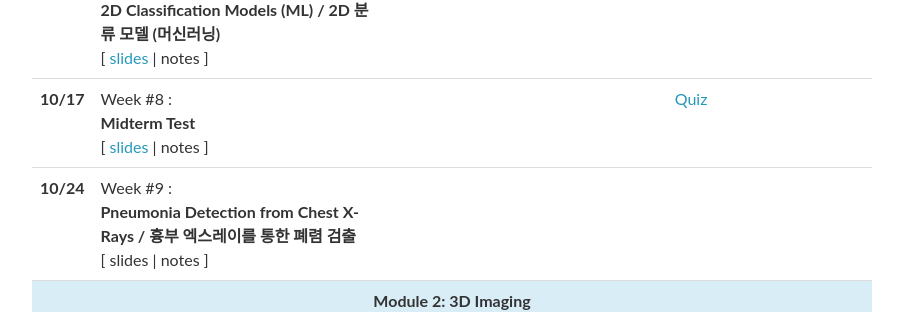
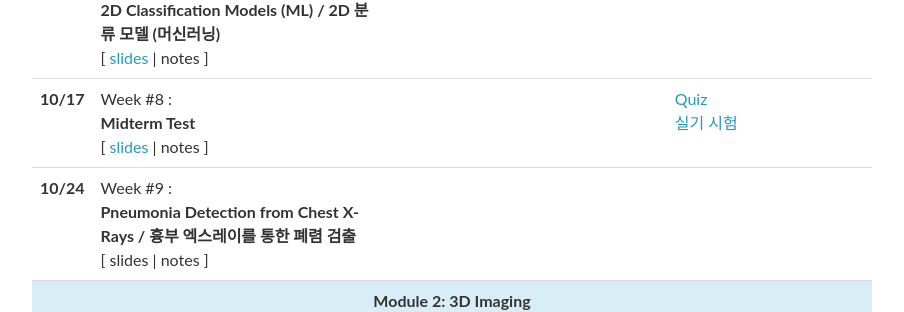
Before and after one commit to 2023-aaronkr/ut-cad, a Jekyll site: the page built from _pages/lectures.md, in a window 1280 px wide and 900 px high, scrolled down 837 px. Shown: the part 147-459 px from the top of the window, without its empty margins (188-1092 px from the left). Built offline with Jekyll 4.4.1, drawn with Linux system fonts in a browser that asks for light colours; nearby versions of some CDN libraries; comment, search, counter and statistics services are not loaded.

Commit message:
Update lectures.yml

```diff
--- a/_data/lectures.yml
+++ b/_data/lectures.yml
@@ -65,6 +65,7 @@
   slides: "https://docs.google.com/presentation/d/1O3OjITXo4EAIY6ORoUlRKQbFmAGEcsFdjvyABbhxPvk/edit?usp=sharing"
   logistics: >
     <a href="https://forms.gle/dNSFoUV72qunGZKG6">Quiz</a><br>
+    <a href="https://drive.google.com/drive/folders/1IiAtyCYh0CwL6k_V58jBpAoMxQXSGGYE?usp=share_link">실기 시험</a>
 
 - date: 10/24
   week: 9
```
